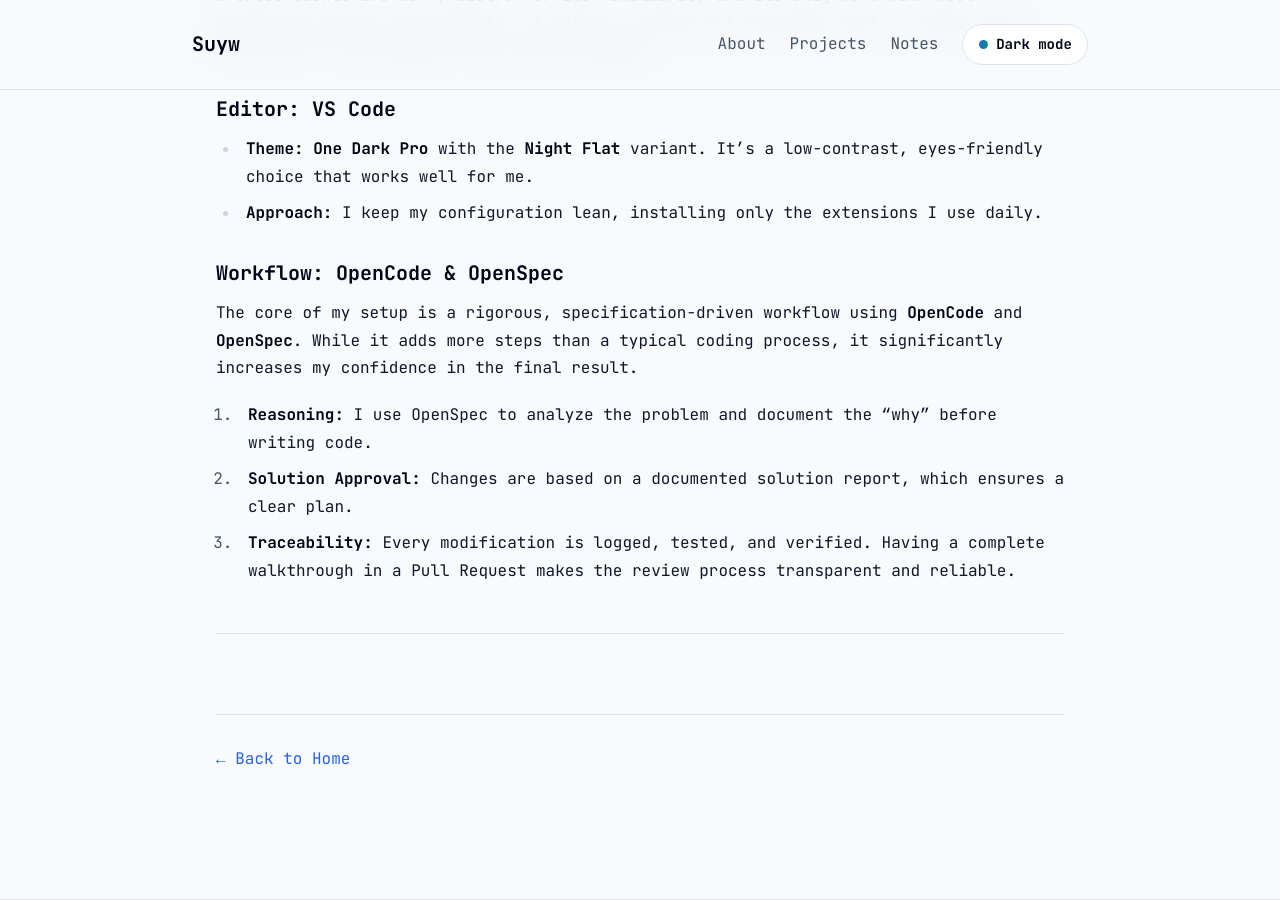
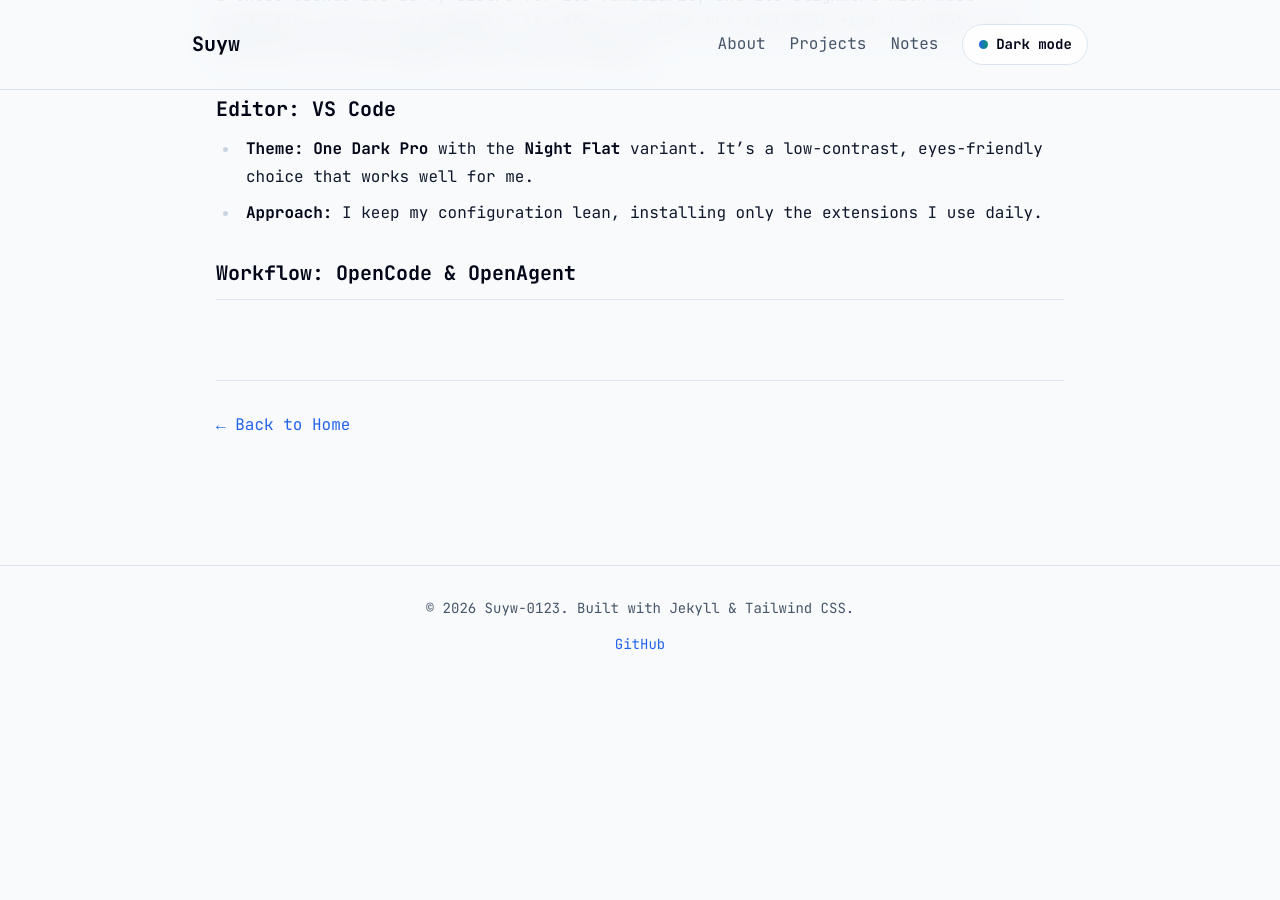
Before and after one commit to Suyw-0123/Suyw-0123.github.io, a Jekyll site: the page built from _posts/2026-03-12-my-dev-setup-pragmatic.md, in a window 1280 px wide and 900 px high, scrolled down 666 px. Built offline with Jekyll 4.4.1, drawn with Linux system fonts in a browser that asks for light colours; nearby versions of some CDN libraries; after the commit the page ends 1352 px from its top, so only the background shows below that.

Commit message:
ongoing hw05

```diff
--- a/_posts/2026-03-12-my-dev-setup-pragmatic.md
+++ b/_posts/2026-03-12-my-dev-setup-pragmatic.md
@@ -20,11 +20,10 @@ I chose **Ubuntu LTS** as my distro for its familiarity and its alignment with m
 *   **Theme:** **One Dark Pro** with the **Night Flat** variant. It’s a low-contrast, eyes-friendly choice that works well for me.
 *   **Approach:** I keep my configuration lean, installing only the extensions I use daily.
 
-### Workflow: OpenCode & OpenSpec
-The core of my setup is a rigorous, specification-driven workflow using **OpenCode** and **OpenSpec**. While it adds more steps than a typical coding process, it significantly increases my confidence in the final result.
-1.  **Reasoning:** I use OpenSpec to analyze the problem and document the "why" before writing code.
-2.  **Solution Approval:** Changes are based on a documented solution report, which ensures a clear plan.
-3.  **Traceability:** Every modification is logged, tested, and verified. Having a complete walkthrough in a Pull Request makes the review process transparent and reliable.
+### Workflow: OpenCode & OpenAgent
+
+
+
 
 
 ---
```
Also changed, not shown: _posts/2026-03-16-dsa2.md (+2 -0 lines), 1 other file.
